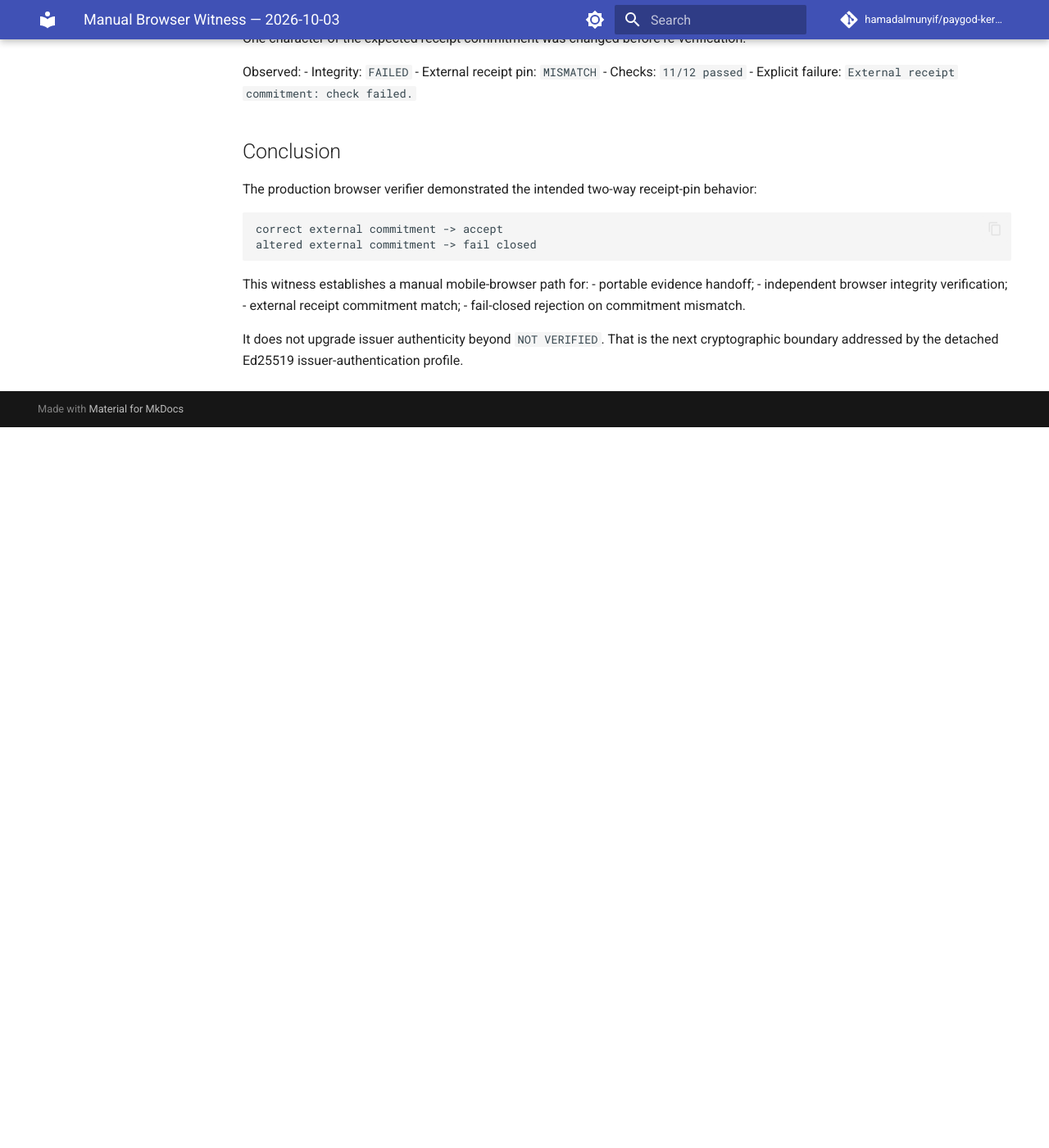
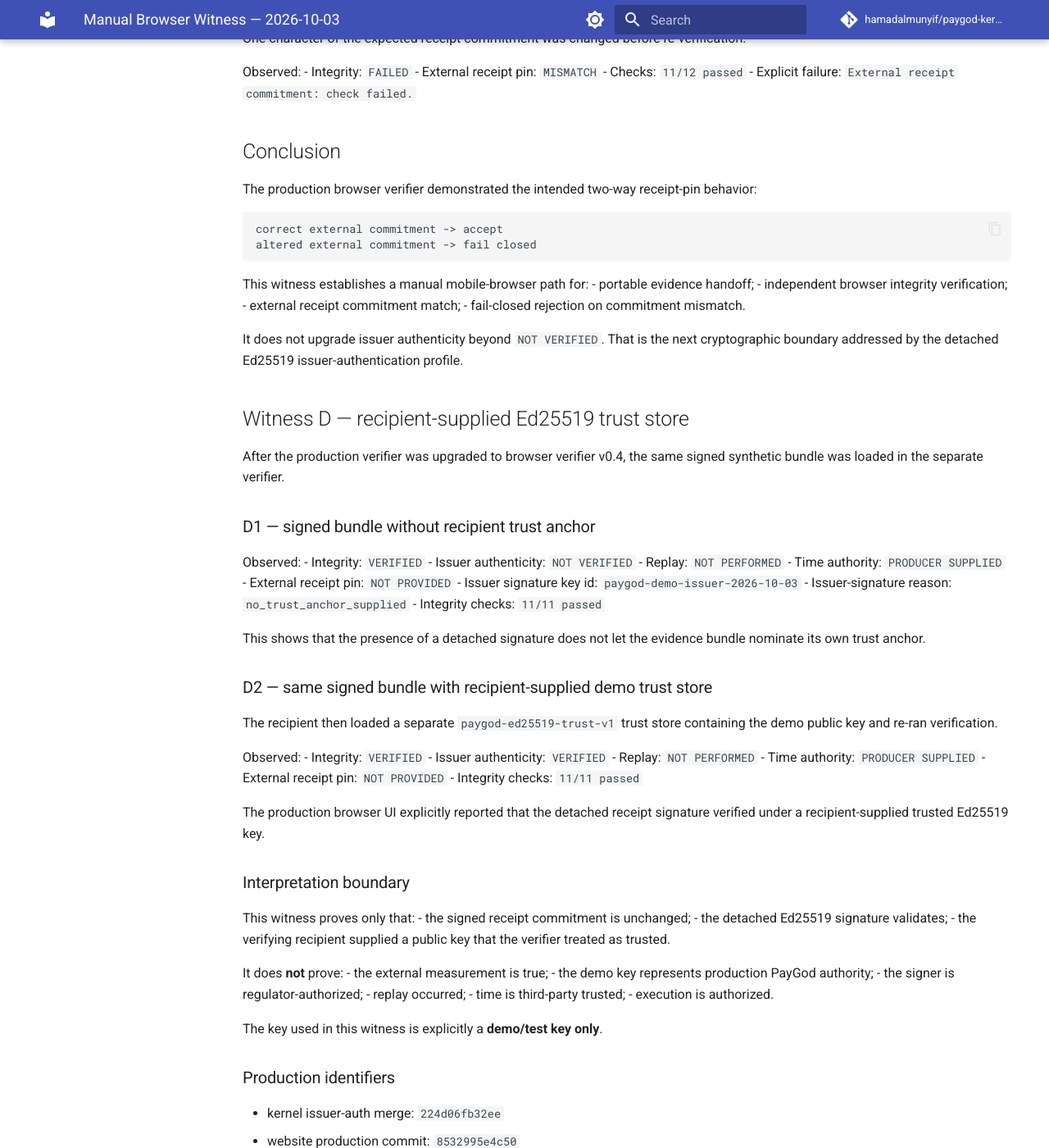
Before and after one commit to hamadalmunyif/paygod-kernel-mvp, an MkDocs documentation site: the page built from docs/MANUAL_BROWSER_WITNESS_2026-10-03.md, in a window 1280 px wide and 1400 px high, scrolled down 1379 px. Shown: the whole window at 82% size. Built offline with MkDocs 1.6.1 and Material for MkDocs 9.7.7, drawn with Linux system fonts in a browser that asks for light colours; comment, search, counter and statistics services are not loaded; before the commit the page ends 1900 px from its top, so only the background shows below that; some of the changed text lies outside the part shown.

Commit message:
rehearsal: add B2 real-case readiness gate and issuer-auth witness (#84)
Record the production mobile issuer-authentication witness and add a deterministic Internal Rehearsal B2 real-case readiness gate that cannot substitute engineering evidence for real/de-identified cases.

````diff
--- a/docs/MANUAL_BROWSER_WITNESS_2026-10-03.md
+++ b/docs/MANUAL_BROWSER_WITNESS_2026-10-03.md
@@ -84,3 +84,74 @@
 - fail-closed rejection on commitment mismatch.
 
 It does not upgrade issuer authenticity beyond `NOT VERIFIED`. That is the next cryptographic boundary addressed by the detached Ed25519 issuer-authentication profile.
+
+
+## Witness D — recipient-supplied Ed25519 trust store
+
+After the production verifier was upgraded to browser verifier v0.4, the same signed synthetic bundle was loaded in the separate verifier.
+
+### D1 — signed bundle without recipient trust anchor
+
+Observed:
+- Integrity: `VERIFIED`
+- Issuer authenticity: `NOT VERIFIED`
+- Replay: `NOT PERFORMED`
+- Time authority: `PRODUCER SUPPLIED`
+- External receipt pin: `NOT PROVIDED`
+- Issuer signature key id: `paygod-demo-issuer-2026-10-03`
+- Issuer-signature reason: `no_trust_anchor_supplied`
+- Integrity checks: `11/11 passed`
+
+This shows that the presence of a detached signature does not let the evidence bundle nominate its own trust anchor.
+
+### D2 — same signed bundle with recipient-supplied demo trust store
+
+The recipient then loaded a separate `paygod-ed25519-trust-v1` trust store containing the demo public key and re-ran verification.
+
+Observed:
+- Integrity: `VERIFIED`
+- Issuer authenticity: `VERIFIED`
+- Replay: `NOT PERFORMED`
+- Time authority: `PRODUCER SUPPLIED`
+- External receipt pin: `NOT PROVIDED`
+- Integrity checks: `11/11 passed`
+
+The production browser UI explicitly reported that the detached receipt signature verified under a recipient-supplied trusted Ed25519 key.
+
+### Interpretation boundary
+
+This witness proves only that:
+- the signed receipt commitment is unchanged;
+- the detached Ed25519 signature validates;
+- the verifying recipient supplied a public key that the verifier treated as trusted.
+
+It does **not** prove:
+- the external measurement is true;
+- the demo key represents production PayGod authority;
+- the signer is regulator-authorized;
+- replay occurred;
+- time is third-party trusted;
+- execution is authorized.
+
+The key used in this witness is explicitly a **demo/test key only**.
+
+### Production identifiers
+
+- kernel issuer-auth merge: `224d06fb32ee`
+- website production commit: `8532995e4c50`
+- production verifier: `https://www.paygod.net/verifier/`
+
+## Updated conclusion
+
+The 2026-10-03 production mobile-browser witnesses now cover:
+
+```text
+portable handoff
+  -> independent integrity verification
+  -> correct external receipt pin -> MATCH
+  -> altered external receipt pin -> FAIL CLOSED
+  -> signed bundle without recipient trust -> NOT VERIFIED
+  -> signed bundle + recipient trust store -> ISSUER AUTHENTICITY VERIFIED
+```
+
+These are engineering witnesses for Internal Rehearsal readiness. They are not external-pilot evidence.
````
Also changed, not shown: rehearsals/gas-site-readiness/b2/READINESS_REPORT.md (added, +77 -0 lines), rehearsals/gas-site-readiness/b2/README.md (added, +81 -0 lines), 7 other files.
